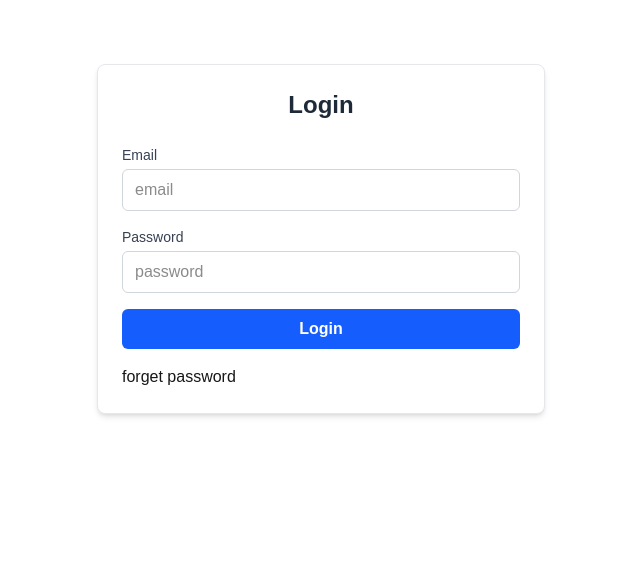
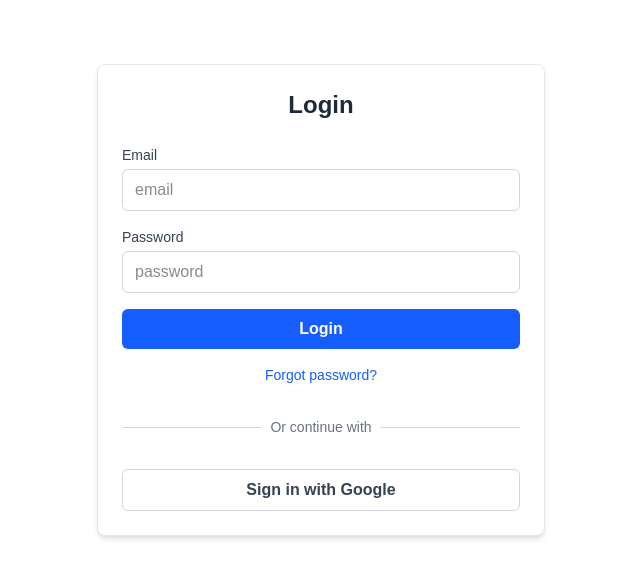
Before and after one commit to bonsii2/SSR-Auth-project, a Next.js app: page /auth/login in a window 1280 px wide. Shown: the top 578 px of the page, without its empty margins (319-959 px from the left). Built offline with nearby package versions, Linux system fonts and the light colour scheme; no server answers.

Commit message:
i modify add the callback and middleware

```diff
--- a/src/app/api/auth/callback/route.ts
+++ b/src/app/api/auth/callback/route.ts
@@ -5,6 +5,9 @@ import { NextRequest, NextResponse } from "next/server";
 export async function GET(req: NextRequest){
   const url = new URL(req.url);
   const code = url.searchParams.get('code');
+  const redirectTo = url.searchParams.get('redirect_to') || "/dashboard" ;
+
+  const res = NextResponse.redirect(new URL(redirectTo , url.origin));
 
   if(code){
     const cookiesStore = cookies();
@@ -17,5 +20,5 @@ export async function GET(req: NextRequest){
     .exchangeCodeForSession(code)
   }
 
-    return NextResponse.redirect(url.origin);
+    return res;
 }
--- a/src/app/api/auth/login/route.ts
+++ b/src/app/api/auth/login/route.ts
@@ -1,34 +1,40 @@
-
 import { createRouteHandlerClient } from "@supabase/auth-helpers-nextjs";
 import { cookies } from "next/headers";
-import { NextRequest, NextResponse } from "next/server";
+import { NextResponse } from "next/server";
 
-export async function  POST(req: NextRequest){
- const url = new URL(req.url);
-const cookiesStore = cookies();
+export async function POST(request: Request) {
+  try {
+    const { email, password } = await request.json();
+    const cookieStore = cookies();
+    const supabase = createRouteHandlerClient({
+      cookies: () => cookieStore,
+    });
 
-const formData = await req.formData();
-const email = String(formData.get('email'));
-const password = String(formData.get('password'));
+    const { data, error } = await supabase.auth.signInWithPassword({
+      email,
+      password,
+    });
 
+    if (error) {
+      console.error("Login error:", error.message);
+      return NextResponse.json(
+        { error: error.message },
+        { status: 400 }
+      );
+    }
 
-const supabase = createRouteHandlerClient({
-    cookies: () => cookiesStore
-})
+    console.log("Login successful:", data.user?.email);
 
-await supabase
-.auth
-.signInWithPassword(
-    {
-        email, password,
+    return NextResponse.json(
+      { user: data.user },
+      { status: 200 }
+    );
 
-    }
-)
-
-
-
-
-    return NextResponse.redirect(`${url.origin}/dashboard`, {
-        status: 301
-    })
+  } catch (error) {
+    console.error("Unexpected error:", error);
+    return NextResponse.json(
+      { error: "Internal server error" },
+      { status: 500 }
+    );
+  }
 }
--- /dev/null
+++ b/src/app/auth/callback/routes.ts
@@ -0,0 +1,16 @@
+import { createRouteHandlerClient } from "@supabase/auth-helpers-nextjs";
+import { NextRequest, NextResponse } from "next/server";
+import { cookies } from "next/headers";
+
+export async function GET(req: NextRequest) {
+  const url = new URL(req.url);
+  const code = url.searchParams.get("code");
+
+  if (code) {
+    const supabase = createRouteHandlerClient({ cookies });
+    await supabase.auth.exchangeCodeForSession(code);
+  }
+
+  // redirect after successful login
+  return NextResponse.redirect(new URL("/dashboard", req.url));
+}
--- a/src/app/auth/login/page.tsx
+++ b/src/app/auth/login/page.tsx
@@ -1,36 +1,106 @@
 "use client";
 import { useSearchParams } from "next/navigation";
-import { useEffect } from "react";
+import { useEffect, useState } from "react";
 import Link from "next/link";
+import { supabase } from "@/app/hooks/useSupabase";
+import { useRouter } from "next/navigation";
+
 export default function Login() {
   const searchParams = useSearchParams();
   const error = searchParams.get("error");
   const redirectedFrom = searchParams.get("redirectedFrom");
+  const router = useRouter();
+  const [isLoading, setIsLoading] = useState(false);
+  const [formError, setFormError] = useState("");
 
   useEffect(() => {
     console.log("Login Page - Error:", error);
     console.log("Login Page - Redirected from:", redirectedFrom);
   }, [error, redirectedFrom]);
 
+  const handleSubmit = async (e: React.FormEvent<HTMLFormElement>) => {
+    e.preventDefault();
+    setIsLoading(true);
+    setFormError("");
+
+    const formData = new FormData(e.currentTarget);
+    const email = formData.get("email") as string;
+    const password = formData.get("password") as string;
+
+    console.log("Attempting login with:", { email, password: "***" });
+
+    try {
+      const { data, error } = await supabase.auth.signInWithPassword({
+        email: email.trim().toLowerCase(), // Normalize email
+        password,
+      });
+
+      console.log("Supabase response:", { data, error });
+
+      if (error) {
+        console.error("Login error details:", {
+          message: error.message,
+          name: error.name,
+          status: error.status,
+        });
+        setFormError(error.message);
+        return;
+      }
+
+      if (data.user) {
+        console.log("Login successful! User:", data.user.email);
+        console.log("Session:", data.session);
+
+        router.refresh();
+        const redirectTo = redirectedFrom || "/dashboard";
+        setTimeout(() => {
+          router.push(redirectTo);
+        }, 100);
+      }
+    } catch (error) {
+      console.error("Unexpected error:", error);
+      setFormError("An unexpected error occurred");
+    } finally {
+      setIsLoading(false);
+    }
+  };
+
+  const handleGoogleSignIn = async () => {
+    const { error } = await supabase.auth.signInWithOAuth({
+      provider: "google",
+      options: {
+        redirectTo: `${window.location.origin}/api/auth/callback`,
+      },
+    });
+
+    if (error) console.log("Google login error", error.message);
+  };
+
   return (
     <div className="max-w-md mx-auto mt-16 p-6 border border-gray-200 rounded-lg shadow-md bg-white">
-      <h2 className="text-2xl font-semibold text-center mb-6 text-gray-800">Login</h2>
+      <h2 className="text-2xl font-semibold text-center mb-6 text-gray-800">
+        Login
+      </h2>
 
       {redirectedFrom && (
         <div className="text-orange-600 mb-4 text-sm">
-          Please log in to access <span className="font-medium">{redirectedFrom}</span>
+          Please log in to access{" "}
+          <span className="font-medium">{redirectedFrom}</span>
         </div>
       )}
 
-      {error && (
+      {(error || formError) && (
         <div className="text-red-600 mb-4 text-sm">
-          <strong>Error:</strong> {error}
+          <strong>Error:</strong> {formError || error}
         </div>
       )}
 
-      <form action="/api/auth/login" method="post" className="flex flex-col gap-4">
+      <form onSubmit={handleSubmit} className="flex flex-col gap-4">
         <div>
-          <label htmlFor="email" className="block text-sm font-medium text-gray-700 mb-1">
+          <label
+            htmlFor="email"
+            className="block text-sm font-medium text-gray-700 mb-1"
+          >
             Email
           </label>
           <input
@@ -44,7 +114,10 @@ export default function Login() {
         </div>
 
         <div>
-          <label htmlFor="password" className="block text-sm font-medium text-gray-700 mb-1">
+          <label
+            htmlFor="password"
+            className="block text-sm font-medium text-gray-700 mb-1"
+          >
             Password
           </label>
           <input
@@ -59,11 +132,37 @@ export default function Login() {
 
         <button
           type="submit"
-          className="w-full py-2 px-4 bg-blue-600 text-white font-semibold rounded-md hover:bg-blue-700 transition"
+          disabled={isLoading}
+          className="w-full py-2 px-4 bg-blue-600 text-white font-semibold rounded-md hover:bg-blue-700 transition disabled:opacity-50"
         >
-          Login
+          {isLoading ? "Logging in..." : "Login"}
         </button>
-        <Link href={'/auth/forgetPassword'}>forget password</Link>
+
+        <Link
+          href={"/auth/forgetPassword"}
+          className="text-blue-600 text-sm text-center"
+        >
+          Forgot password?
+        </Link>
+
+        <div className="relative my-4">
+          <div className="absolute inset-0 flex items-center">
+            <div className="w-full border-t border-gray-300" />
+          </div>
+          <div className="relative flex justify-center text-sm">
+            <span className="px-2 bg-white text-gray-500">
+              Or continue with
+            </span>
+          </div>
+        </div>
+
+        <button
+          type="button"
+          onClick={handleGoogleSignIn}
+          className="w-full py-2 px-4 border border-gray-300 text-gray-700 font-semibold rounded-md hover:bg-gray-50 transition"
+        >
+          Sign in with Google
+        </button>
       </form>
     </div>
   );
--- a/src/app/dashboard/page.tsx
+++ b/src/app/dashboard/page.tsx
@@ -1,6 +1,16 @@
 
+import { createServerComponentClient } from "@supabase/auth-helpers-nextjs";
+import { cookies } from "next/headers";
+import { redirect } from "next/navigation";
 
-export  default function Page(){
+export  default async function Page(){
+const supabase = createServerComponentClient({cookies});
+
+  const {data: {user}} = await supabase.auth.getUser();
+
+  if(!user){
+    redirect('/login')
+  }
 
     return (
       <>
--- /dev/null
+++ b/src/app/hooks/useSupabase.ts
@@ -0,0 +1,6 @@
+import { createClient } from "@supabase/supabase-js";
+
+export const supabase = createClient(
+    process.env.NEXT_PUBLIC_SUPABASE_URL!,
+    process.env.NEXT_PUBLIC_SUPABASE_ANON_KEY!
+);
--- a/src/middleware.ts
+++ b/src/middleware.ts
@@ -1,40 +1,38 @@
 import { createMiddlewareClient } from "@supabase/auth-helpers-nextjs";
 import { NextRequest, NextResponse } from "next/server";
 
-export async function middleware(req:NextRequest) {
+export async function middleware(req: NextRequest) {
+  const res = NextResponse.next();
+  const supabase = createMiddlewareClient({ req, res });
 
-    const res = NextResponse.next();
-    const supabase = createMiddlewareClient({req, res});
+  const { data: { session }, error } = await supabase.auth.getSession();
 
-    const {data: {
-        session
-    }, error} = await supabase.auth
-    .getSession()
+  // Debug logging
+  console.log('Middleware - Path:', req.nextUrl.pathname);
+  console.log('Middleware - Session exists:', !!session);
 
-if(req.nextUrl.pathname.startsWith('/dashboard')){
- if(!session){
+  // Protect dashboard routes
+  if (req.nextUrl.pathname.startsWith('/dashboard')) {
+    if (!session) {
       console.log('Middleware - Redirecting to login');
 
-
       const redirectUrl = new URL('/auth/login', req.url);
-
-    redirectUrl.searchParams.set('redirectedForm', req.nextUrl.pathname);
-        return NextResponse.redirect(new URL(redirectUrl));
-
+      redirectUrl.searchParams.set('redirectedFrom', req.nextUrl.pathname);
+      return NextResponse.redirect(redirectUrl);
     }
   }
 
-if(req.nextUrl.pathname.startsWith('/login')&& session){
+  // Redirect if already logged in and trying to access login page
+  if (req.nextUrl.pathname.startsWith('/auth/login') && session) {
     return NextResponse.redirect(new URL('/dashboard', req.url));
   }
 
+  return res;
+}
 
-return res;
-
-}
 export const config = {
   matcher: [
     '/dashboard/:path*',
-    '/login'
+    '/auth/login'
   ]
-}
+};
```
Lines whose indentation alone changed are shown as unchanged.
